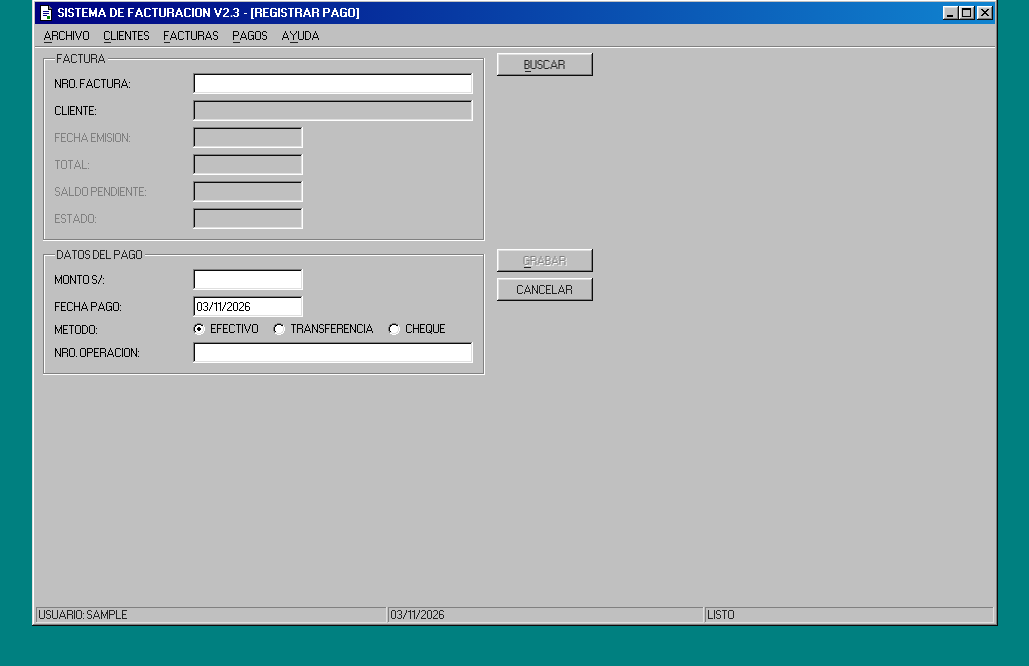
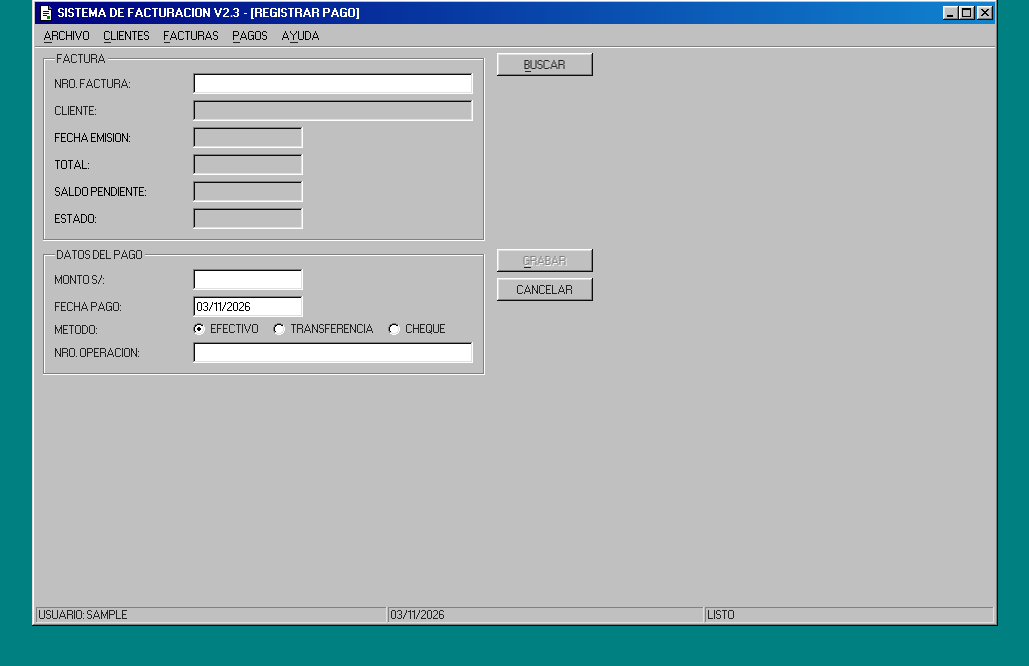
Before and after one commit to JeffersonAreque/rewind, a Flask app: page /pagos in a window 1280 px wide. Shown: the part 21-687 px from the top of the page, without its empty margins (125-1154 px from the left). Run offline with Flask 3, Linux system fonts and the light colour scheme; the visitor is signed in with stand-in values (Sample User, id 1).

Commit message:
fix(legacy-demo): keep labels after readonly fields legible
Co-Authored-By: Claude Opus 5.5 <noreply@anthropic.com>

```diff
--- a/legacy-demo/static/legacy.css
+++ b/legacy-demo/static/legacy.css
@@ -167,7 +167,7 @@ fieldset.grow > .sunken-panel {
 }
 
 /* 98.css greys out readonly fields and the label after them; keep both legible. */
-.form-grid .readonly, .form-grid label {
+.form-grid .readonly, .form-grid input[readonly] + label {
   color: #000;
 }
 
```
